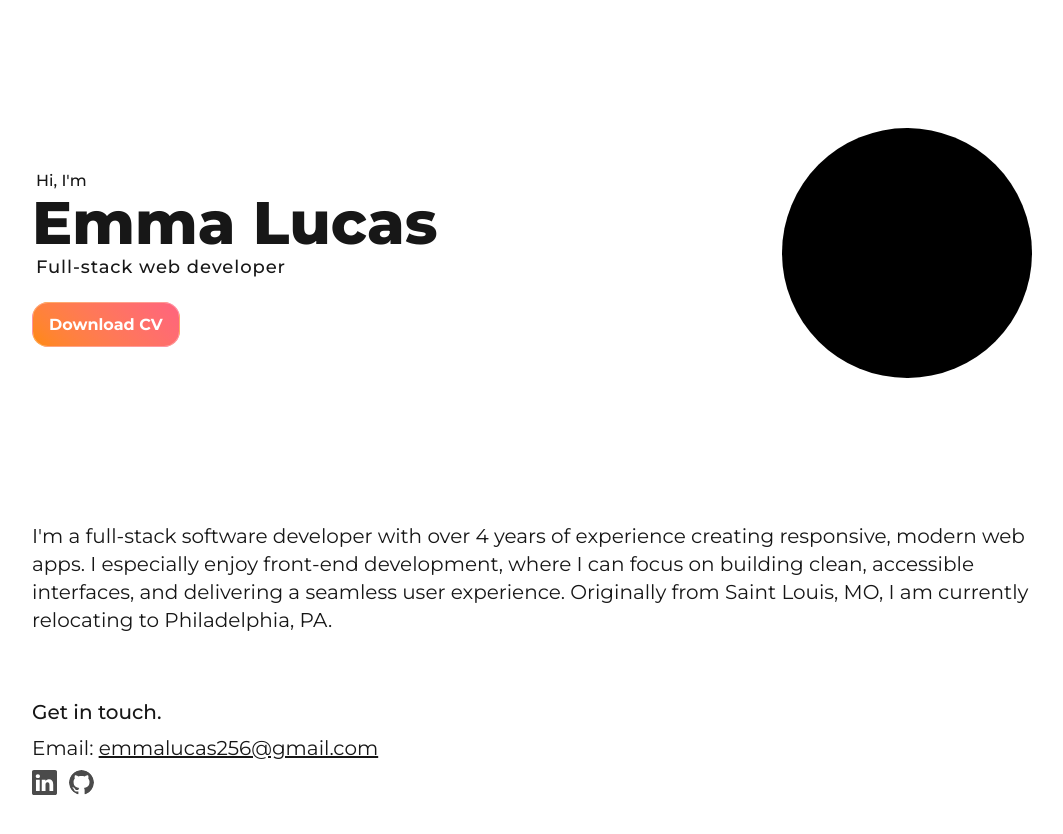
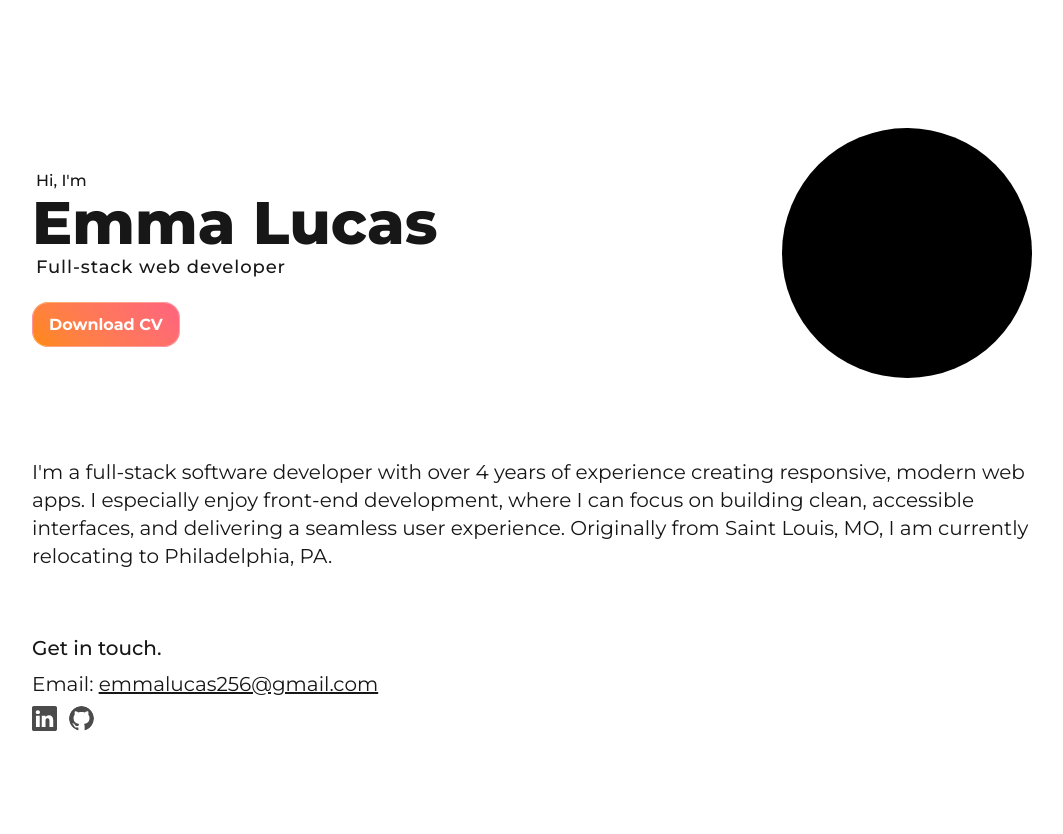
Before and after one commit to emlucas/portfolio, a Next.js app: page / in a window 1280 px wide. Shown: the top 834 px of the page, without its empty margins (108-1171 px from the left). After the commit the page ends 800 px from the top, so only its background shows below. Built offline with nearby package versions, Linux system fonts and the light colour scheme.

Commit message:
Add resume pdf

```diff
--- a/src/app/homepage/headline.tsx
+++ b/src/app/homepage/headline.tsx
@@ -2,7 +2,7 @@ import HeadlineImage from "@/app/homepage/headlineImage";
 
 const Headline = () => {
 	return (
-		<section className={'flex justify-between w-full pt-32 pb-28'} id={'home'}>
+		<section className={'flex justify-between w-full pt-32 pb-12'} id={'home'}>
 			<div className={'flex flex-col items-start justify-center'}>
 				<span className={'font-medium pl-1'}>Hi, I'm</span>
 				<h1 className={'font-extrabold text-6xl'} id={'my-name'}>
@@ -13,7 +13,7 @@ const Headline = () => {
 				</h2>
 
 				<button className={'mt-8'}>
-					<a className={'ctaButton font-bold box-border border border-white/30 py-3 px-4 rounded-2xl shadow-rose-400 ' +
+					<a href={'/Emma Lucas Resume.pdf'} className={'ctaButton font-bold box-border border border-white/30 py-3 px-4 rounded-2xl shadow-rose-400 ' +
 						'hover:shadow-2xl cursor-pointer'}>Download CV</a>
 				</button>
 			</div>
```
Also changed, not shown: 1 other file (tests, documents, lock files or other folders).
